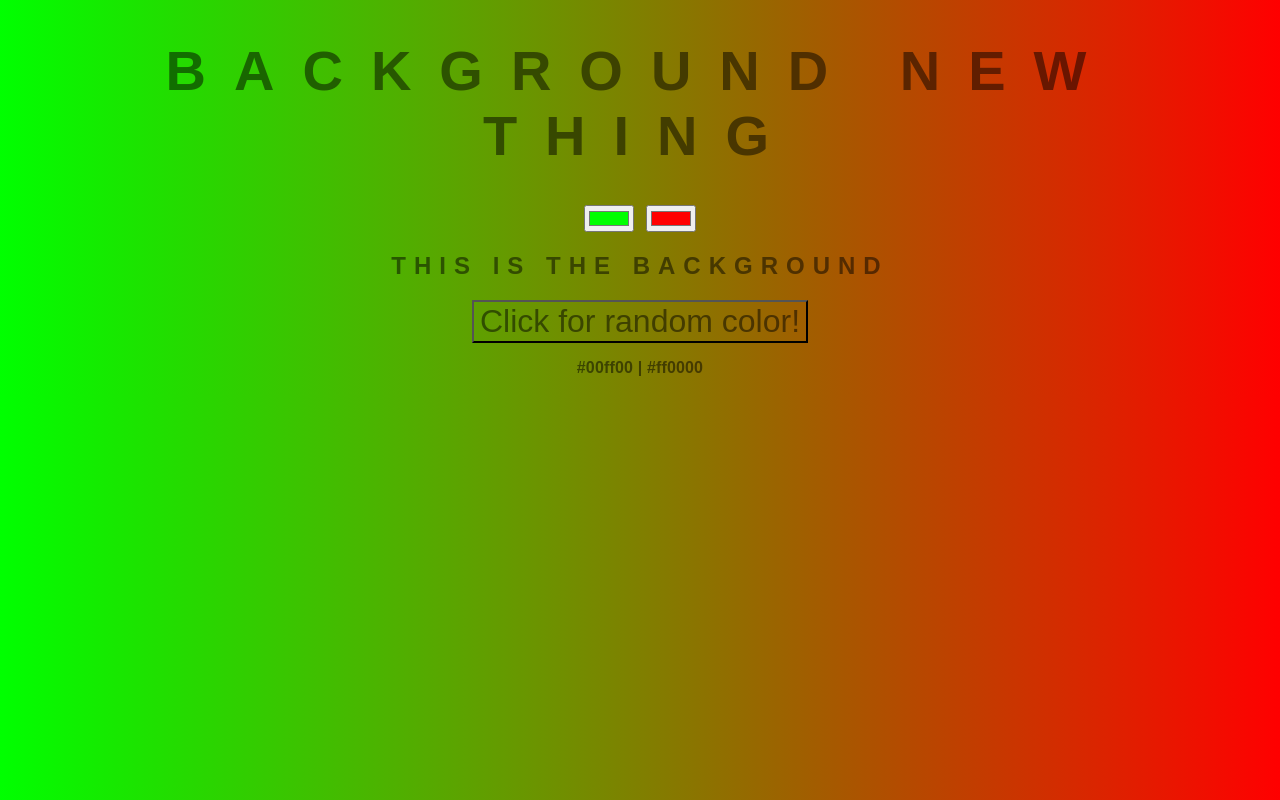
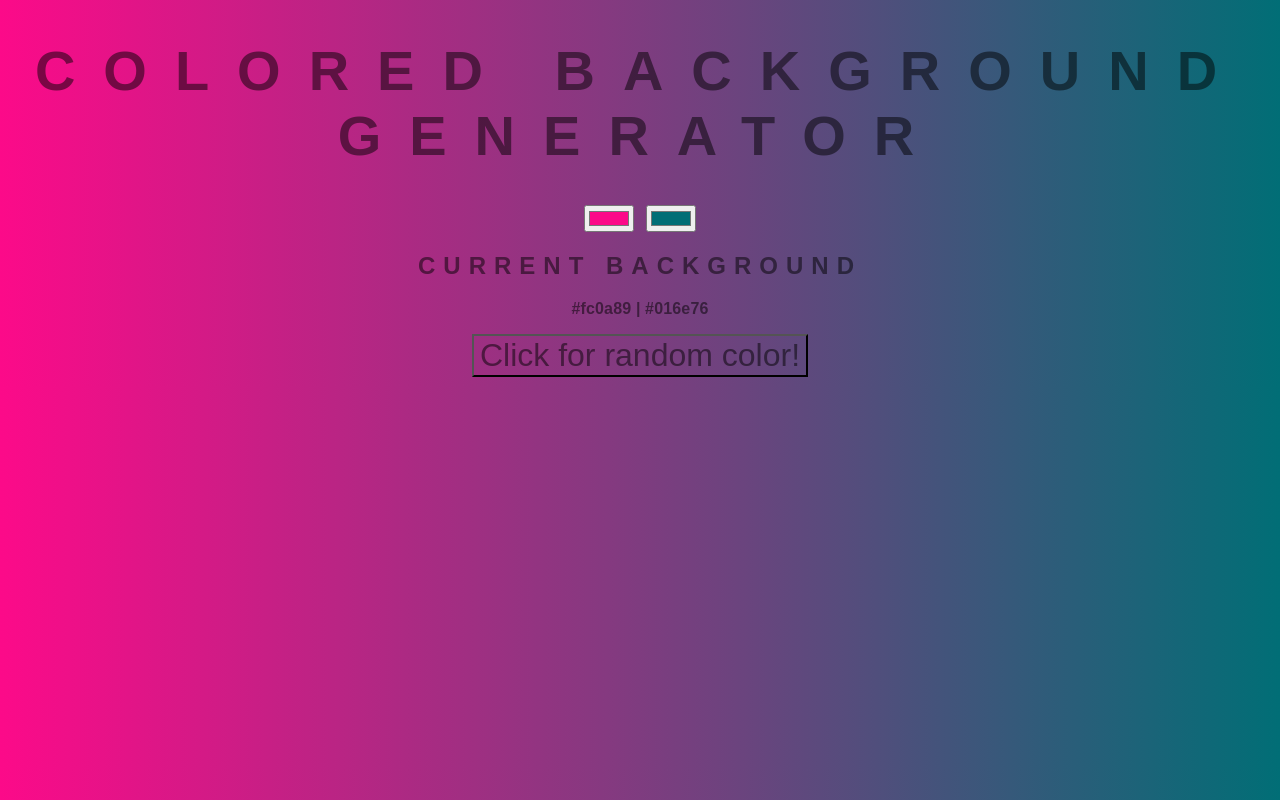
Before and after one commit to ChrisTague1/background-generator, a plain HTML site: page index.html in a window 1280 px wide. Drawn offline with Linux system fonts and the light colour scheme.

Commit message:
Changed title, layout, and default colors.

```diff
--- a/index.html
+++ b/index.html
@@ -6,12 +6,12 @@
     <link rel="stylesheet" type="text/css" href="style.css">
 </head>
 <body id="gradient">
-    <h1>Background new thing</h1>
-    <input class="color1" type="color" name="color1" value="#00ff00">
-    <input class="color2" type="color" name="color2" value="#ff0000">
-    <h2>This is the background</h2>
+    <h1>Colored Background Generator</h1>
+    <input class="color1" type="color" name="color1" value="#fc0a89">
+    <input class="color2" type="color" name="color2" value="#016e76">
+    <h2>Current background</h2>
+    <h3></h3>
     <button id="random" class="btn">Click for random color!</button>
-    <h3></h3>
     <script type="text/javascript" src="script.js"></script>
 </body>
 </html>
```
